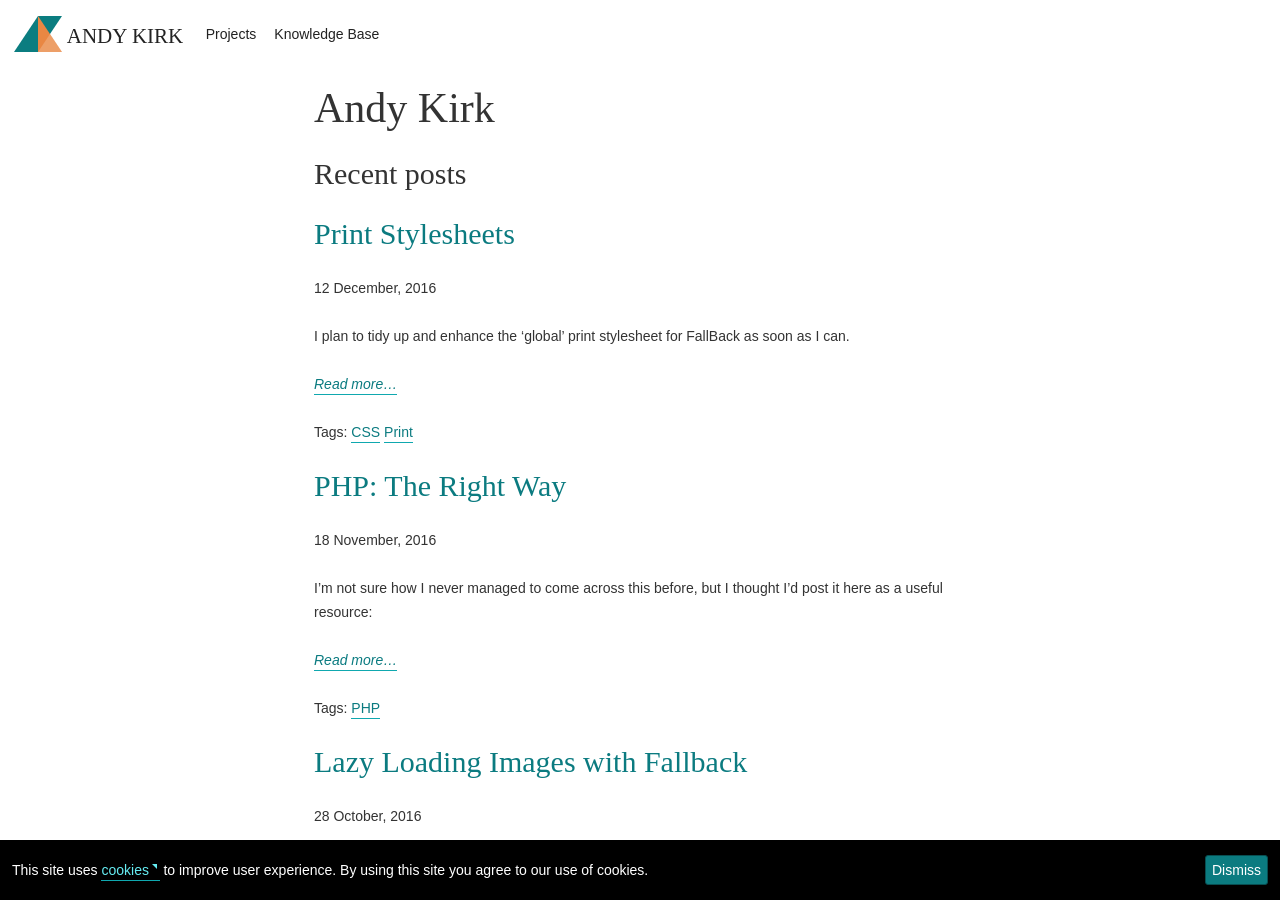
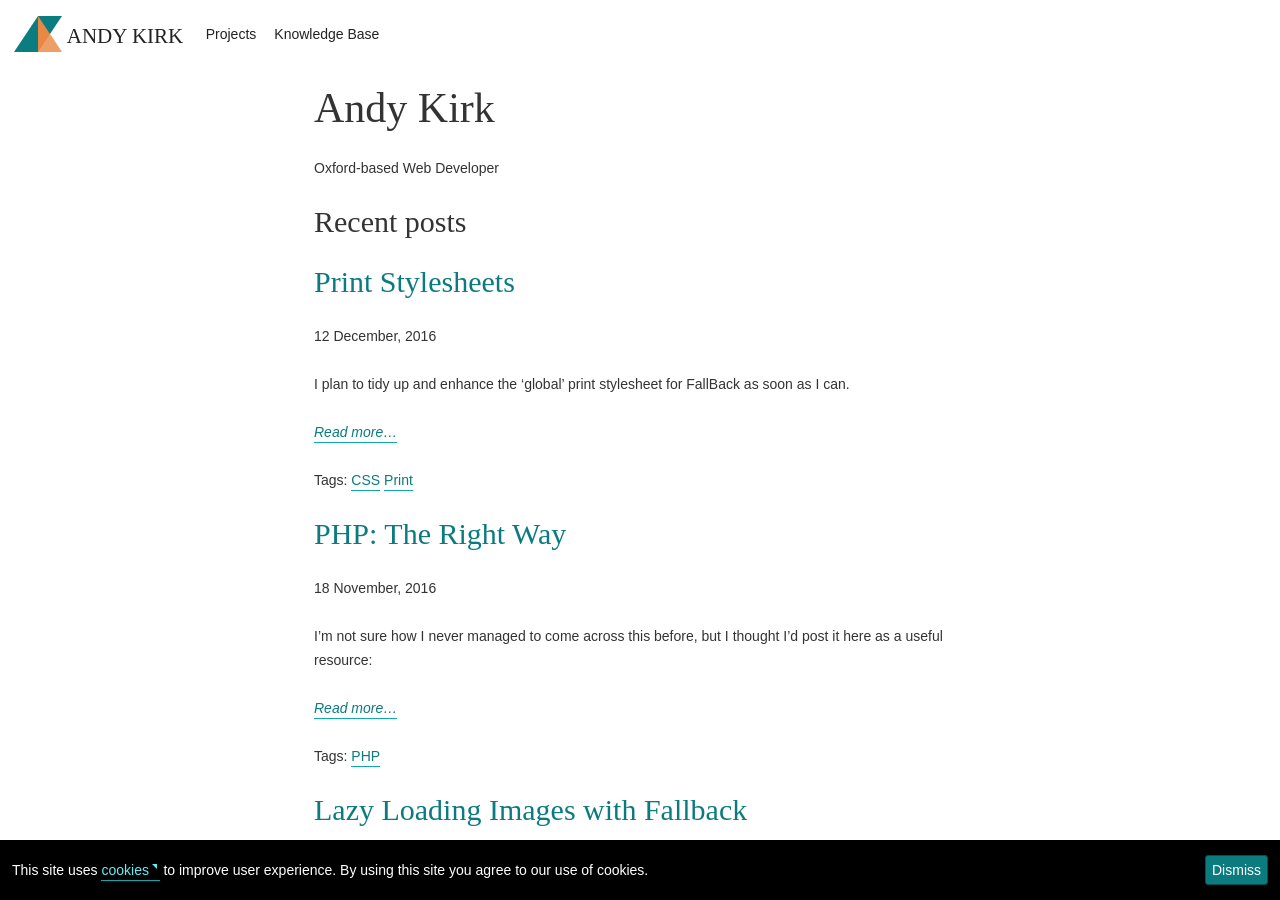
Before and after one commit to andykirk/andykirk.github.io, a Jekyll site: the page built from index.html, in a window 1280 px wide and 900 px high. Built offline with Jekyll 4.4.1, drawn with Linux system fonts in a browser that asks for light colours.

Commit message:
Test branch

```diff
--- a/index.html
+++ b/index.html
@@ -2,6 +2,8 @@
 layout: full
 ---
 <h1>Andy Kirk</h1>
+
+<p>Oxford-based Web Developer</p>
 
 <h2>Recent posts</h2>
 
```
